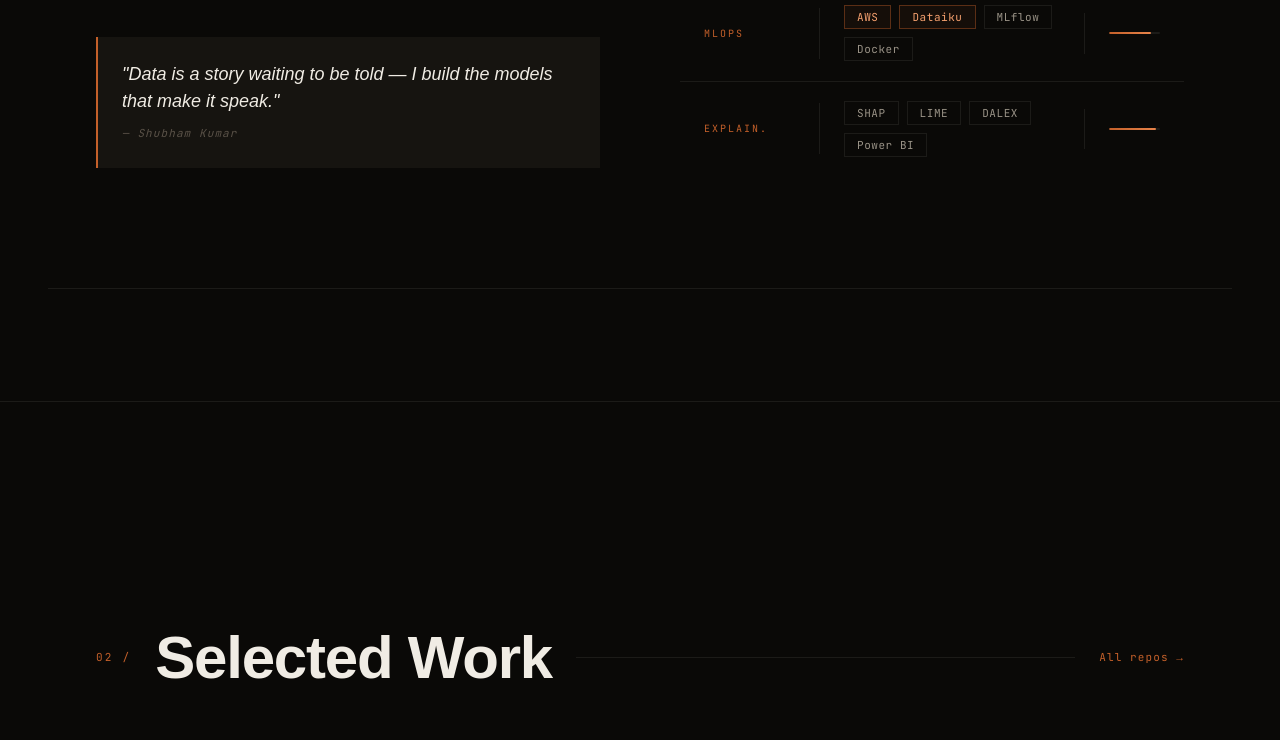
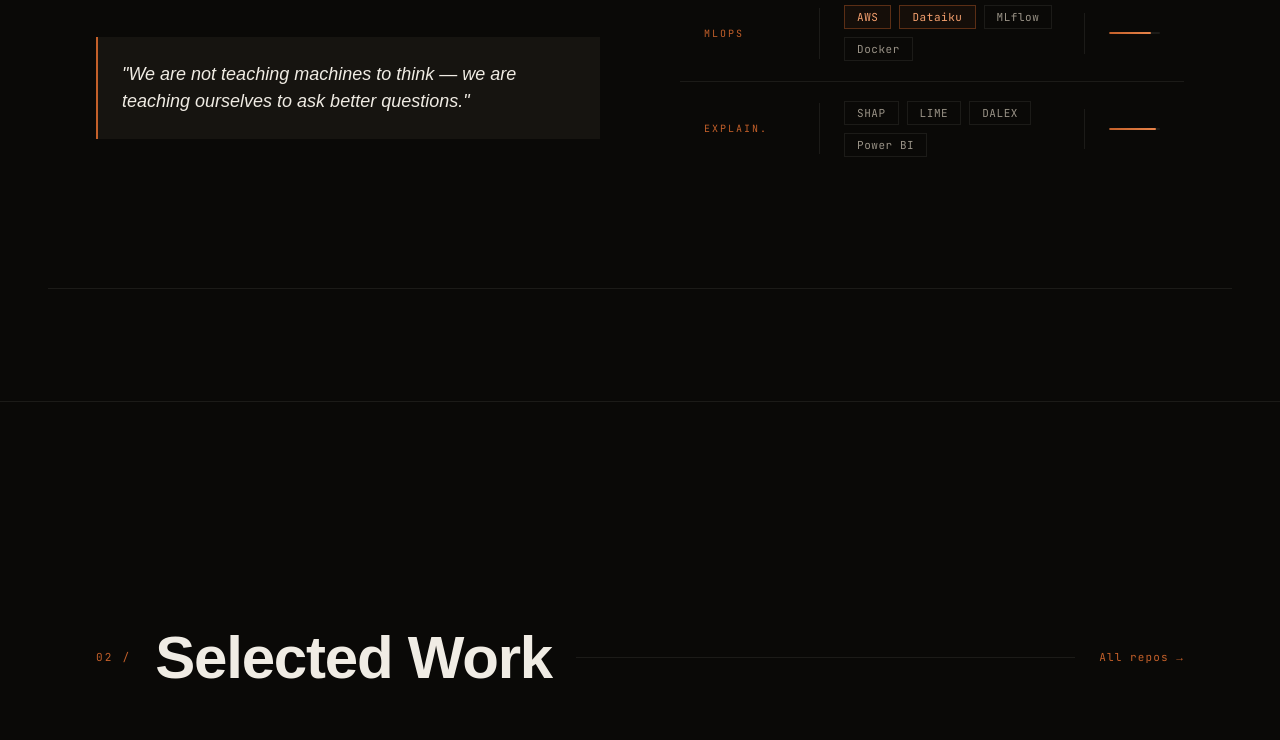
Before and after one commit to Shubh-kr/shubham-resume, a plain HTML site: page index.html in a window 1280 px wide. Shown: the part 1720-2460 px from the top of the page. Drawn offline with Linux system fonts and the light colour scheme; a web font is replaced by a local one.

Commit message:
Update quotes and footer branding in index.html

```diff
--- a/index.html
+++ b/index.html
@@ -345,8 +345,7 @@ footer{position:relative;z-index:2;padding:1.5rem 3rem;border-top:1px solid var(
           <p>My work lives at the intersection of <strong>deep technical ML</strong> and <strong>business outcome thinking</strong>. From patient funnel conversion models to large-scale NLP on clinical notes, every system I ship is designed to be both accurate and explainable.</p>
           <p>Currently deep in the world of <strong>LLMs, RAG, and LangChain</strong> — exploring how generative AI can power truly personalized content delivery at enterprise scale.</p>
           <div class="about-quote">
-            <p>"Data is a story waiting to be told — I build the models that make it speak."</p>
-            <cite>— Shubham Kumar</cite>
+            <p>"We are not teaching machines to think — we are teaching ourselves to ask better questions."</p>
           </div>
         </div>
       </div>
@@ -551,7 +550,7 @@ footer{position:relative;z-index:2;padding:1.5rem 3rem;border-top:1px solid var(
 </section>
 
 <footer>
-  <span class="footer-brand">Shubham Kumar · SK.dev</span>
+  <span class="footer-brand">Shubham Kumar - Senior Data Scientist.dev</span>
   <span class="footer-copy">Bengaluru, India · 2026</span>
 </footer>
 
```
